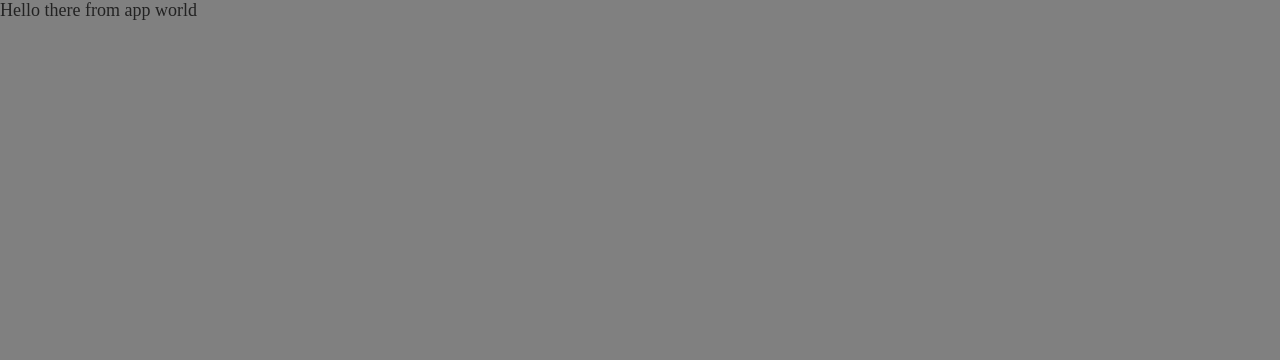
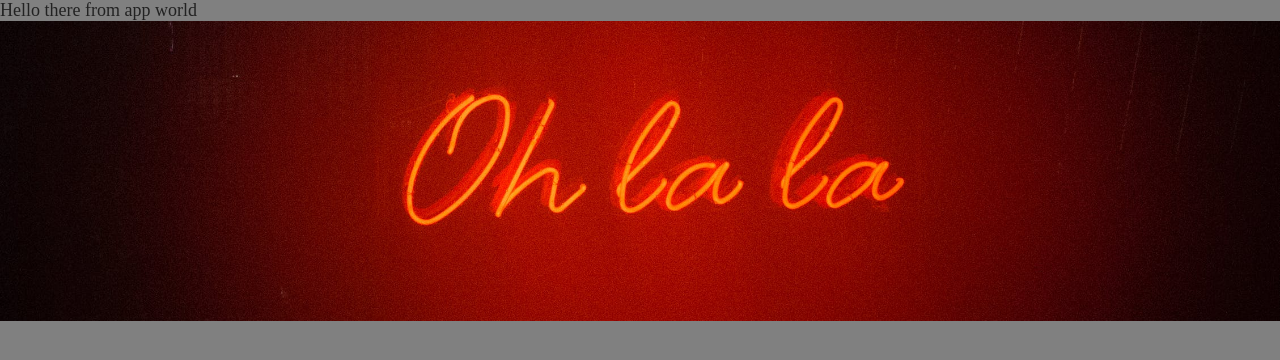
Before and after one commit to Cha0sGeiger/webpack5-starter, a React app: page / in a window 1280 px wide. Shown: the top 360 px of the page. Built offline with nearby package versions, Linux system fonts and the light colour scheme; the HTML template or start-up script is replaced by a standard one.

Commit message:
Images setup

```diff
--- a/package.json
+++ b/package.json
@@ -5,7 +5,8 @@
     "start": "webpack serve",
     "watch": "webpack --watch",
     "build": "NODE_ENV=production webpack",
-    "build-dev": "webpack"
+    "build-dev": "webpack",
+    "clean": "rm -rf dist"
   },
   "devDependencies": {
     "@babel/core": "^7.12.17",
--- a/src/App.jsx
+++ b/src/App.jsx
@@ -5,6 +5,9 @@ const App = () => {
     return(
         <>
             Hello there from app world
+            <div className="hero">
+
+            </div>
         </>
     )
 }
--- /dev/null
+++ b/src/styles/_hero.scss
@@ -0,0 +1,7 @@
+.hero{
+    background: url("../assets/images/la-la.jpeg");
+    background-size: cover;
+    background-position: center;
+    min-height: 300px;
+    width: 100%;
+}
--- a/src/styles/index.scss
+++ b/src/styles/index.scss
@@ -1 +1,2 @@
 @use "global";
+@use "hero";
--- a/webpack.config.js
+++ b/webpack.config.js
@@ -1,32 +1,43 @@
 const MiniCssExtractPlugin = require("mini-css-extract-plugin");
-let mode = "development"
+let mode = "development";
 
-if(process.env.NODE_Env === "production") {
-    mode = "production"
+if (process.env.NODE_Env === "production") {
+  mode = "production";
 }
 
 module.exports = {
   mode: "development",
 
+  output: {
+    assetModuleFilename: "images/[hash][ext][query]",
+  },
+
   module: {
     rules: [
       {
+        test: /\.(png|jpe?g|gif|svg)$/i,
+        type: "asset",
+      },
+      {
         test: /\.(s[ac]|c)ss$/i,
         use: [
-                    MiniCssExtractPlugin.loader,
+          {
+            loader: MiniCssExtractPlugin.loader,
+            options: { publicPath: "" },
+          },
           "css-loader",
           "postcss-loader",
-                    "sass-loader"
+          "sass-loader",
         ],
       },
       {
         test: /\.jsx?$/,
         exclude: /node_modules/,
         use: {
-                    loader: "babel-loader"
-                }
-            }
-        ]
+          loader: "babel-loader",
+        },
+      },
+    ],
   },
   plugins: [new MiniCssExtractPlugin()],
 
@@ -35,7 +46,7 @@ module.exports = {
   },
   devtool: "source-map",
   devServer: {
-        contentBase: './dist',
-        hot: true
+    contentBase: "./dist",
+    hot: true,
   },
 };
```
Also changed, not shown: src/assets/images/la-la.jpeg (added). Lines whose indentation alone changed are shown as unchanged.
